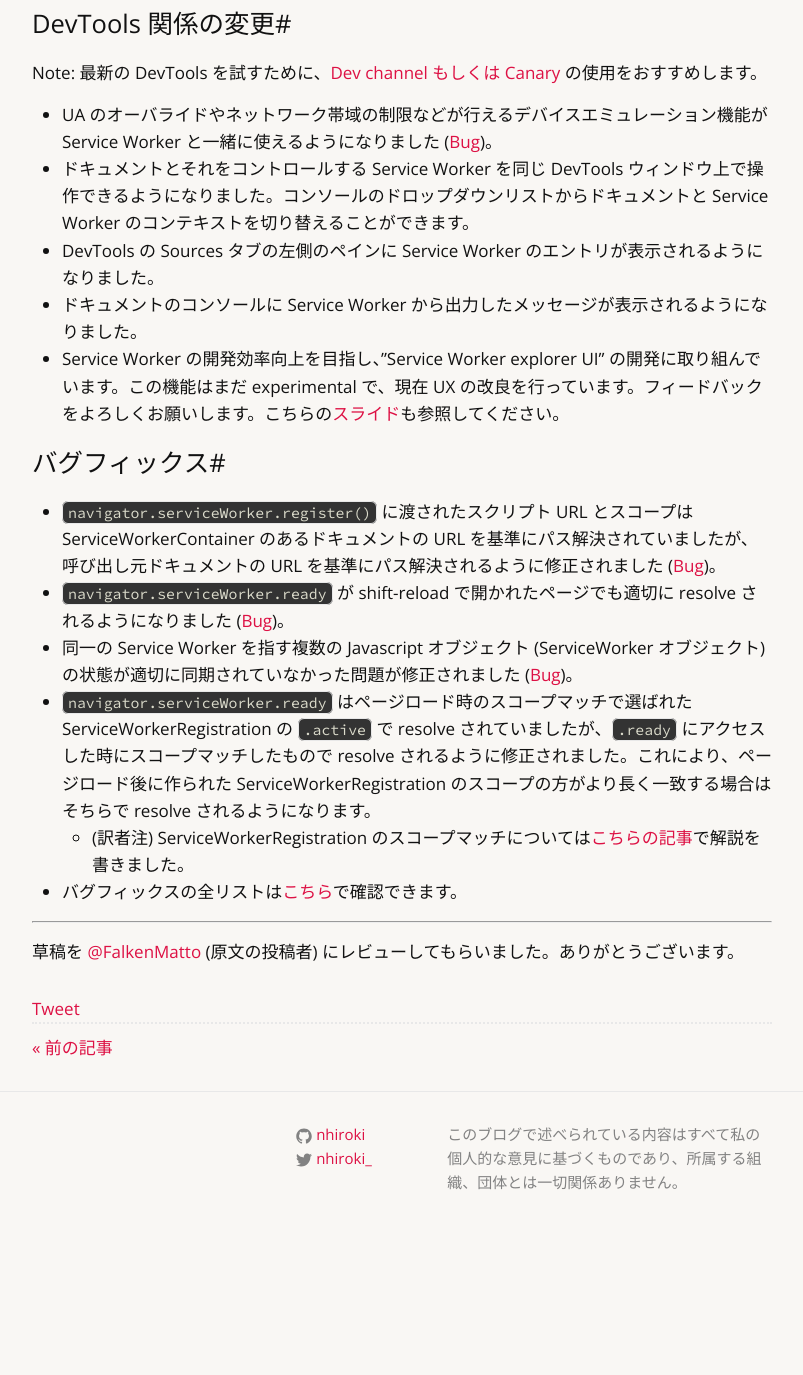
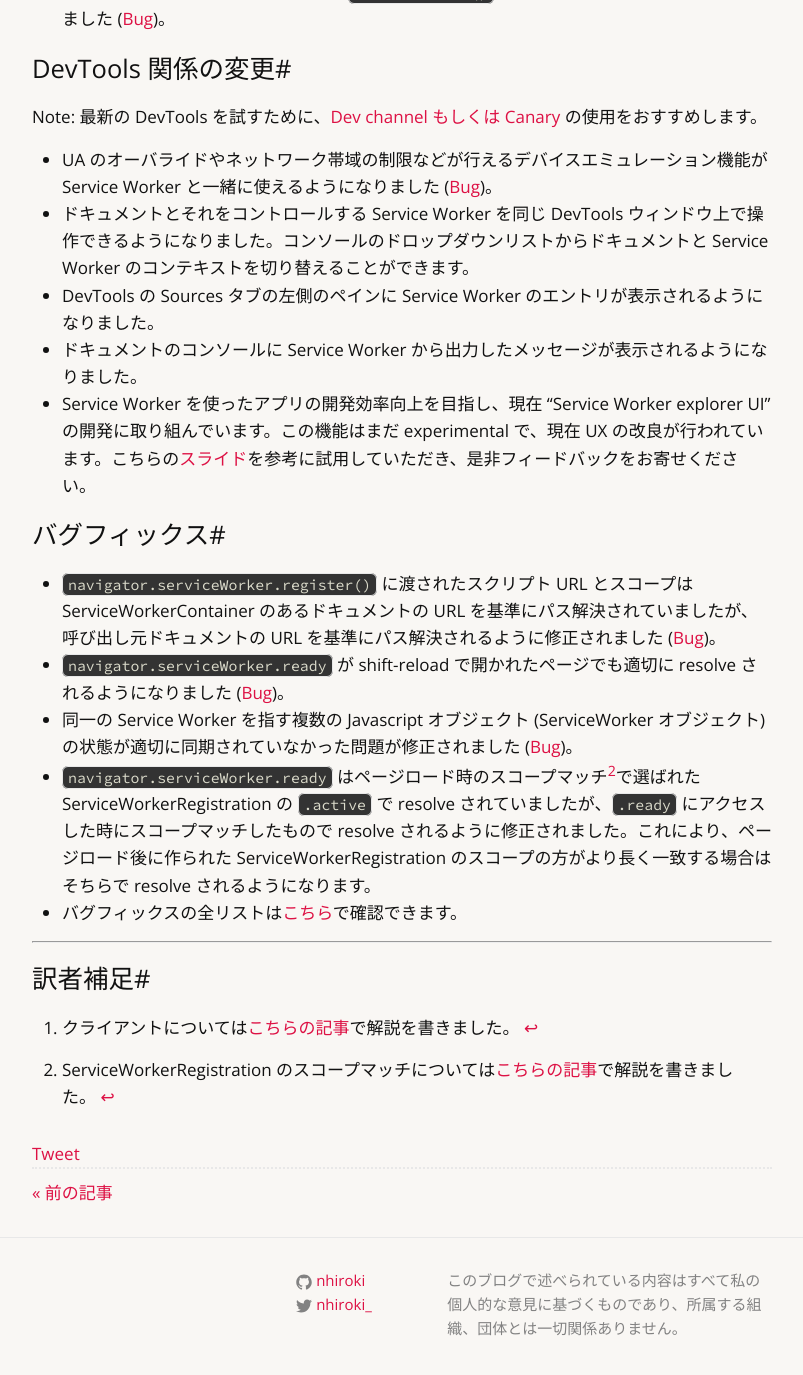
Before and after one commit to nhiroki/nhiroki.github.io, a Jekyll site: the page built from _posts/2015-07-08-service-worker-release-notes-m43.md, in a window 1280 px wide and 1400 px high, scrolled down 985 px. Shown: the top 1375 px of the window, without its empty margins (238-1041 px from the left). Built offline with Jekyll 4.4.1, drawn with Linux system fonts in a browser that asks for light colours; comment, search, counter and statistics services are not loaded; before the commit the page ends 2239 px from its top, so only the background shows below that; some of the changed text lies outside the part shown.

Commit message:
Use 'footnotes' notation

```diff
--- a/_posts/2015-07-08-service-worker-release-notes-m43.md
+++ b/_posts/2015-07-08-service-worker-release-notes-m43.md
@@ -5,9 +5,11 @@ date: 2015-07-08 00:00:00
 tags: serviceworker
 ---
 
-本記事は Chrome 43 の Service Worker のリリースノートを日本語に意訳し、一部注記を加えたものです。原文は service-worker-discuss グループで読むことができます。
+本記事は Chrome 43 の Service Worker のリリースノートを日本語に意訳したものです。原文は service-worker-discuss グループで読むことができます。
 
 - [[service-worker-discuss] Release Notes for Service Worker in Chrome 43](https://groups.google.com/a/chromium.org/forum/#!topic/service-worker-discuss/hHkLjDpwWiU)
+
+草稿を [@FalkenMatto](https://twitter.com/FalkenMatto) さん (原文の投稿者) にレビューしてもらいました。ありがとうございます。
 
 ---
 
@@ -15,8 +17,7 @@ tags: serviceworker
 
 #新機能#
 
-- `Clients.matchAll()` をサポートしました。オプショナル引数によってマッチするクライアントの種類を指定することができ、Shared Worker のような non-Window クライアントにも対応しました ([Bug](https://code.google.com/p/chromium/issues/detail?id=460415), [Spec](https://slightlyoff.github.io/ServiceWorker/spec/service_worker/index.html#clients-getall))。
-  - (訳者注) クライアントについては[こちらの記事](/2015/04/18/service-worker-claim/)で解説を書きました。
+- `Clients.matchAll()` をサポートしました。オプショナル引数によってマッチするクライアント[^client]の種類を指定することができ、Shared Worker のような non-Window クライアントにも対応しました ([Bug](https://code.google.com/p/chromium/issues/detail?id=460415), [Spec](https://slightlyoff.github.io/ServiceWorker/spec/service_worker/index.html#clients-getall))。
 - `Clients.openWindow()` で cross-origin URL を開くことができるようになりました ([Bug](https://code.google.com/p/chromium/issues/detail?id=457187), [Spec](https://slightlyoff.github.io/ServiceWorker/spec/service_worker/index.html#clients-openwindow))。
 - CacheStorage API が Window や Service Worker 以外の Worker 上でも使えるようになりました ([Bug](https://code.google.com/p/chromium/issues/detail?id=439389), [Spec](https://slightlyoff.github.io/ServiceWorker/spec/service_worker/index.html#cache-storage))。注意: 現在 HTTP 上でも使用可能ですが、HTTPS 上でのみ使えるように制限がかけられる可能性があります ([Spec Discussion](https://github.com/slightlyoff/ServiceWorker/issues/709))。
 
@@ -36,17 +37,19 @@ Note: 最新の DevTools を試すために、[Dev channel もしくは Canary](
 - ドキュメントとそれをコントロールする Service Worker を同じ DevTools ウィンドウ上で操作できるようになりました。コンソールのドロップダウンリストからドキュメントと Service Worker のコンテキストを切り替えることができます。
 - DevTools の Sources タブの左側のペインに Service Worker のエントリが表示されるようになりました。
 - ドキュメントのコンソールに Service Worker から出力したメッセージが表示されるようになりました。
-- Service Worker の開発効率向上を目指し、"Service Worker explorer UI" の開発に取り組んでいます。この機能はまだ experimental で、現在 UX の改良を行っています。フィードバックをよろしくお願いします。こちらの[スライド](https://docs.google.com/presentation/d/1DKu4RZigLvM5XUq3ovsgffQBIHrro5-pii4qEJuyvrQ/edit?usp=sharing)も参照してください。
+- Service Worker を使ったアプリの開発効率向上を目指し、現在 "Service Worker explorer UI" の開発に取り組んでいます。この機能はまだ experimental で、現在 UX の改良が行われています。こちらの[スライド](https://docs.google.com/presentation/d/1DKu4RZigLvM5XUq3ovsgffQBIHrro5-pii4qEJuyvrQ/edit?usp=sharing)を参考に試用していただき、是非フィードバックをお寄せください。
 
 #バグフィックス#
 
 - `navigator.serviceWorker.register()` に渡されたスクリプト URL とスコープは ServiceWorkerContainer のあるドキュメントの URL を基準にパス解決されていましたが、呼び出し元ドキュメントの URL を基準にパス解決されるように修正されました ([Bug](https://code.google.com/p/chromium/issues/detail?id=449422))。
 - `navigator.serviceWorker.ready` が shift-reload で開かれたページでも適切に resolve されるようになりました ([Bug](https://code.google.com/p/chromium/issues/detail?id=462529))。
 - 同一の Service Worker を指す複数の Javascript オブジェクト (ServiceWorker オブジェクト) の状態が適切に同期されていなかった問題が修正されました ([Bug](https://code.google.com/p/chromium/issues/detail?id=459457))。
-- `navigator.serviceWorker.ready` はページロード時のスコープマッチで選ばれた ServiceWorkerRegistration の `.active` で resolve されていましたが、`.ready` にアクセスした時にスコープマッチしたもので resolve されるように修正されました。これにより、ページロード後に作られた ServiceWorkerRegistration のスコープの方がより長く一致する場合はそちらで resolve されるようになります。
-  - (訳者注) ServiceWorkerRegistration のスコープマッチについては[こちらの記事](/2015/02/28/service-worker-scope-and-page-control/)で解説を書きました。
+- `navigator.serviceWorker.ready` はページロード時のスコープマッチ[^scope-match]で選ばれた ServiceWorkerRegistration の `.active` で resolve されていましたが、`.ready` にアクセスした時にスコープマッチしたもので resolve されるように修正されました。これにより、ページロード後に作られた ServiceWorkerRegistration のスコープの方がより長く一致する場合はそちらで resolve されるようになります。
 - バグフィックスの全リストは[こちら](https://code.google.com/p/chromium/issues/list?can=1&q=Cr%3DBlink-ServiceWorker+m%3D43&colspec=ID+Pri+M+Stars+ReleaseBlock+Cr+Status+Owner+Summary+OS+Modified&cells=tiles)で確認できます。
 
 ---
 
-草稿を [@FalkenMatto](https://twitter.com/FalkenMatto) (原文の投稿者) にレビューしてもらいました。ありがとうございます。
+#訳者補足#
+
+[^client]: クライアントについては[こちらの記事](/2015/04/18/service-worker-claim/)で解説を書きました。
+[^scope-match]: ServiceWorkerRegistration のスコープマッチについては[こちらの記事](/2015/02/28/service-worker-scope-and-page-control/)で解説を書きました。
```
